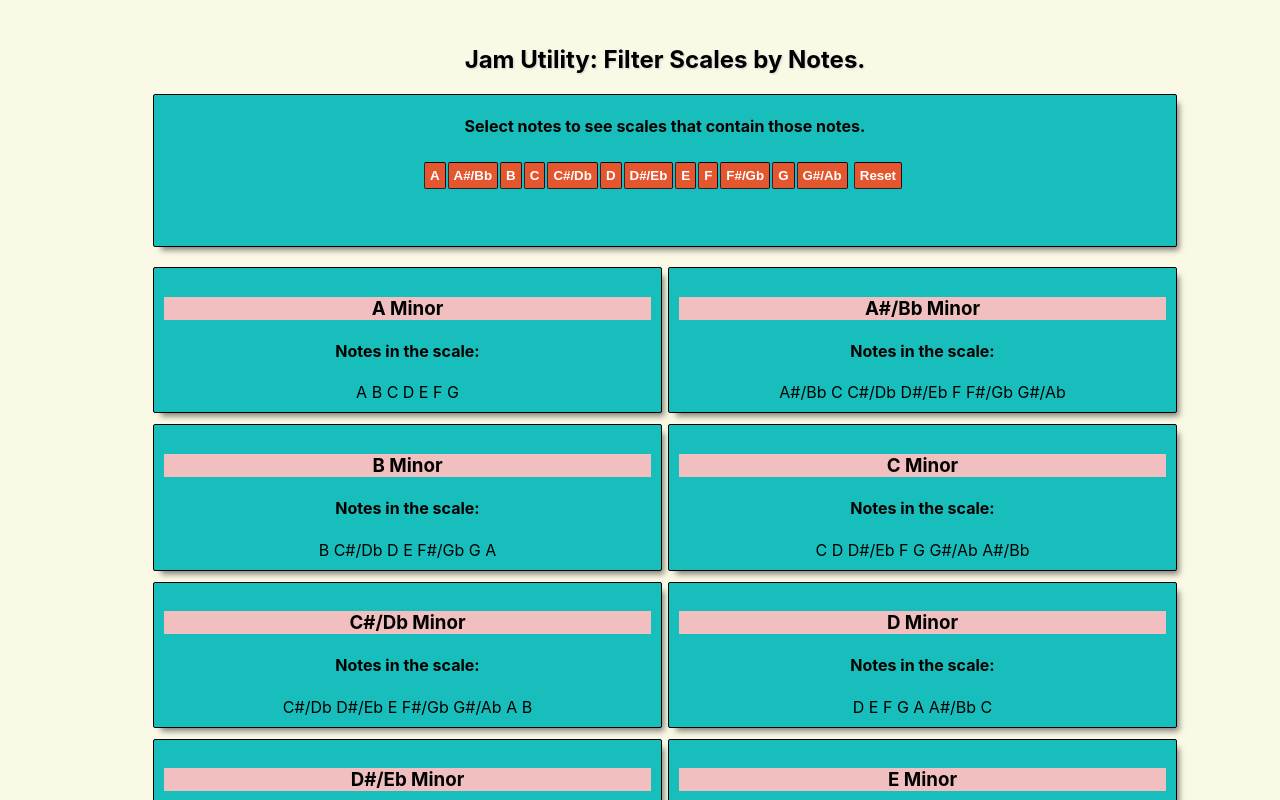
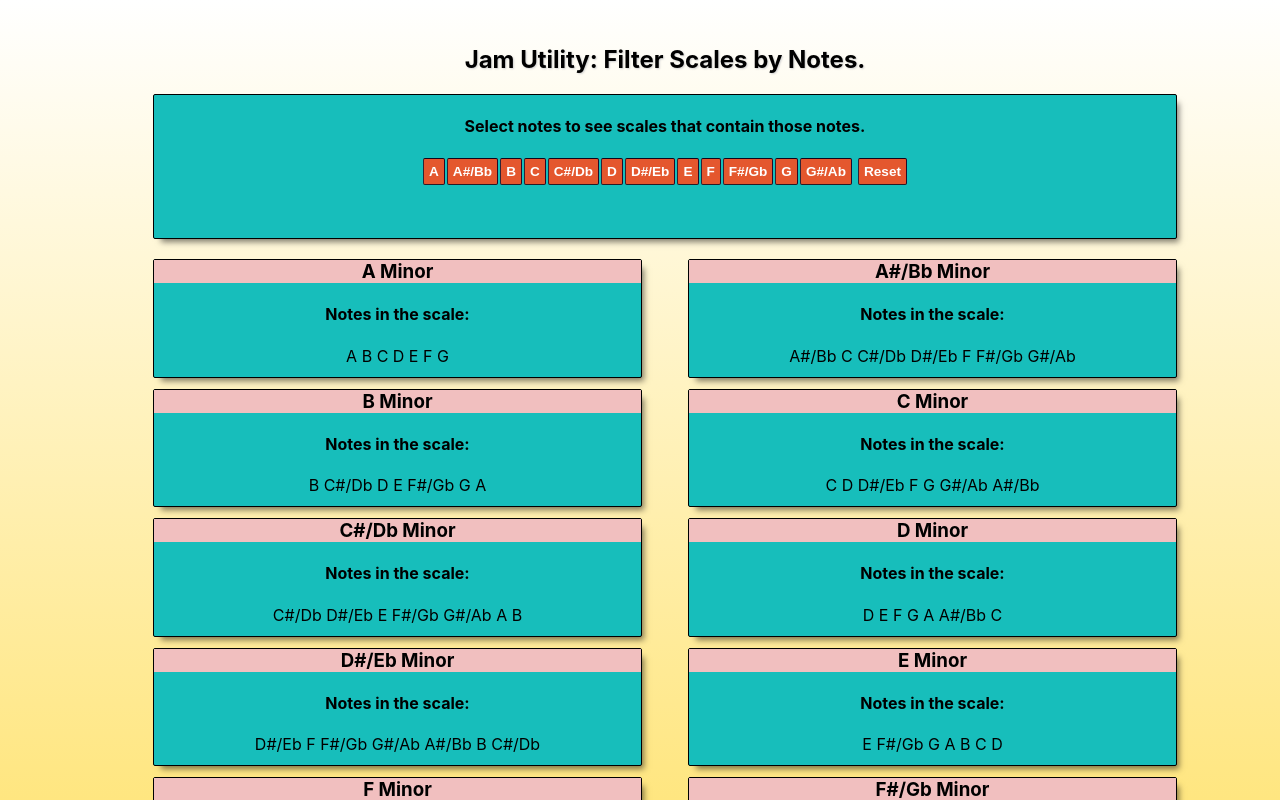
Before and after one commit to zhanknight/jam-utility, a React (Create React App) app: page / in a window 1280 px wide. Shown: the top 800 px of the page. Built offline with nearby package versions, Linux system fonts and the light colour scheme.

Commit message:
Change styles on results and buttons

```diff
--- a/src/App.css
+++ b/src/App.css
@@ -1,7 +1,4 @@
-body {
-  background-color: #faf9e5;
 
-}
 
 .App {
   text-align: center;
@@ -41,7 +38,8 @@ body {
 }
 
 .App-item {
-  padding: 10px;
+  padding-top: 0px;
+  padding-bottom: 11px;
   margin-bottom: 11px;
   position: relative;
   box-shadow: 5px 6px 6px -3px rgba(0, 0, 0, 0.5);
@@ -55,8 +53,10 @@ body {
 
 .Major {
   background-color: #fefe91;
+  margin: 0px;
 }
 .Minor {
+  margin: 0px;
   background-color: #f1bfbf;
 }
 
@@ -80,6 +80,8 @@ button {
   border-radius: 2px;
   border-color: rgb(17, 4, 27) rgb(37, 10, 39) rgb(42, 27, 39) rgb(49, 36, 52);
   font-weight: bold;
+  font-size: .85em;
+
 }
 
 button:hover {
@@ -92,7 +94,7 @@ button:hover {
 }
 
 .button-reset {
-  margin: 5px;
+  margin-left: 5px;
 }
 
 ul {
--- a/src/index.css
+++ b/src/index.css
@@ -5,4 +5,9 @@ body {
     sans-serif;
   -webkit-font-smoothing: antialiased;
   -moz-osx-font-smoothing: grayscale;
+
+  background: rgb(255,230,128);
+  background: linear-gradient(0deg, rgba(255,230,128,1) 0%, rgba(255,255,255,1) 100%);
+background-position: top;
+background-attachment: fixed;
 }
```
